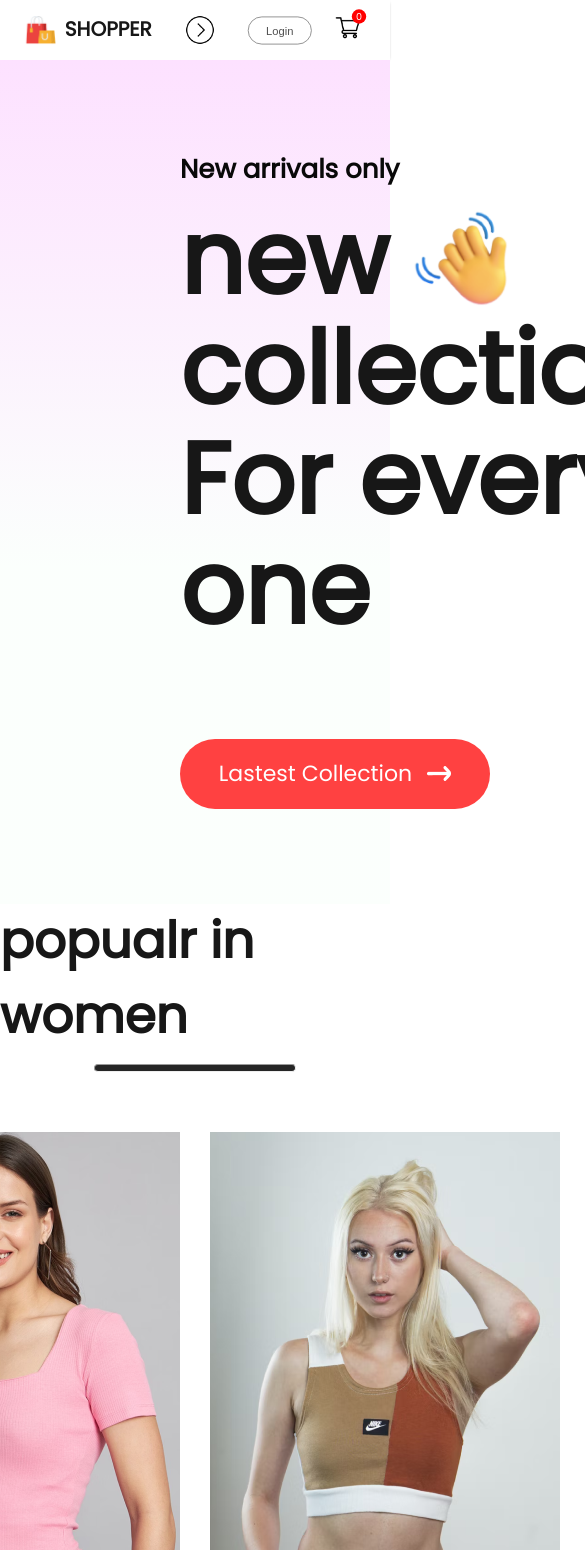
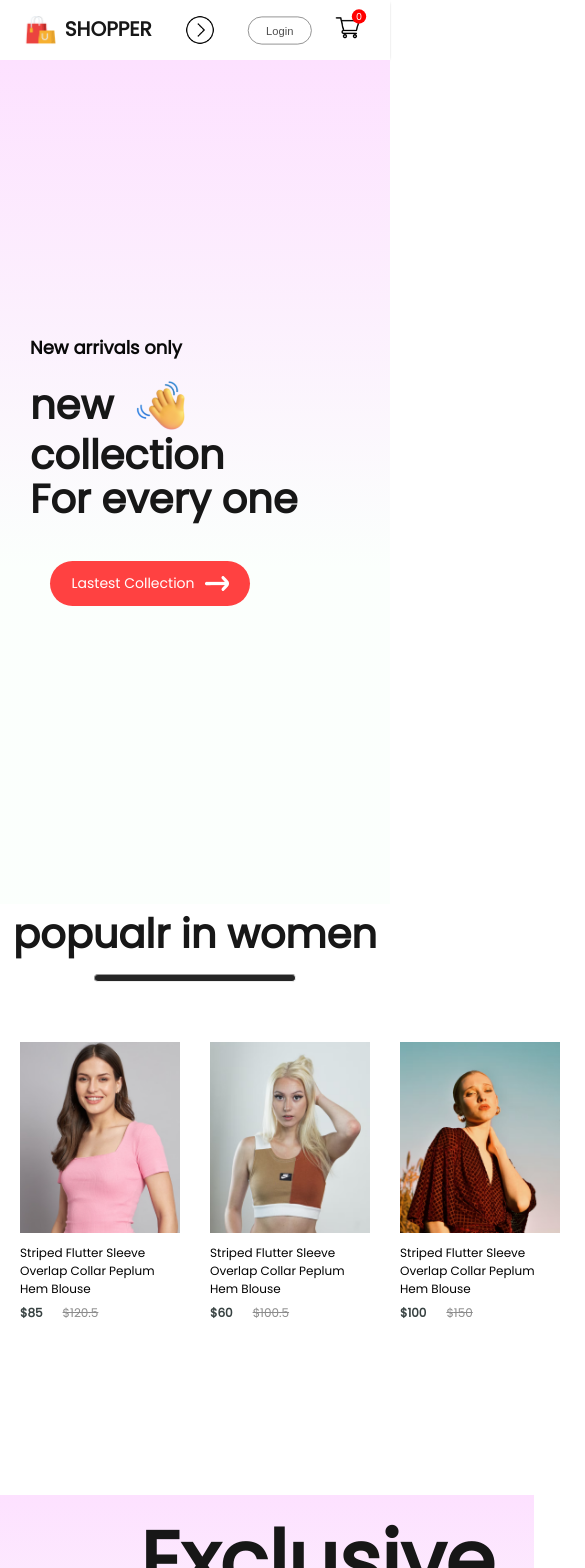
Before and after one commit to zzinue/E-commerce-Frontend, a React (Create React App) app: page / in a window 390 px wide. Shown: the top 1568 px of the page, 585 px wide, since content can reach past the window. Built offline with nearby package versions, Linux system fonts and the light colour scheme.

Commit message:
adding media queires to popular and hero

```diff
--- a/src/Components/Hero/Hero.css
+++ b/src/Components/Hero/Hero.css
@@ -53,3 +53,100 @@
   align-items: center;
   justify-content: center;
 }
+
+@media (max-width: 1280px) {
+  .hero-left {
+    padding-left: 100px;
+  }
+  .hero-left h2 {
+    font-size: 22px;
+  }
+  .hero-left p {
+    font-size: 60px;
+  }
+  .hero-hand-icon img {
+    width: 80px;
+  }
+  .hero-latest-btn {
+    gap: 10px;
+    width: 250px;
+    height: 60px;
+    margin: 20px;
+    font-size: 18px;
+  }
+  .hero-right img {
+    width: 500px;
+  }
+}
+
+@media (max-width: 1024px) {
+  .hero-left {
+    padding-left: 80px;
+  }
+  .hero-left h2 {
+    font-size: 20px;
+  }
+  .hero-left p {
+    font-size: 50px;
+  }
+  .hero-hand-icon img {
+    width: 65px;
+  }
+  .hero-latest-btn {
+    width: 220px;
+    height: 50px;
+
+    font-size: 16px;
+  }
+  .hero-right img {
+    width: 400px;
+  }
+}
+
+@media (max-width: 800px) {
+  .hero-left {
+    padding-left: 30px;
+  }
+  .hero-left h2 {
+    font-size: 16px;
+  }
+  .hero-left p {
+    font-size: 40px;
+  }
+  .hero-hand-icon img {
+    width: 50px;
+  }
+  .hero-latest-btn {
+    width: 175px;
+    height: 40px;
+    font-size: 13px;
+  }
+  .hero-right img {
+    width: 300px;
+  }
+}
+
+@media (max-width: 500px) {
+  .hero {
+    flex-direction: column;
+  }
+  .hero-right {
+    display: none;
+  }
+  .hero-left h2{
+    font-size: 18px;
+
+  }
+  .hero-right p{
+    font-size: 15px;
+  }
+  .hero-hand-icon img{
+    width: 55px;
+  }
+  .hero-latest-btn{
+    width: 200px;
+    height: 45px;
+    font-size: 14px;
+
+  }
+}
--- a/src/Components/Item/Item.css
+++ b/src/Components/Item/Item.css
@@ -1,5 +1,8 @@
 .item {
-  width: 350px;
+  width: 280px;
+}
+.item img{
+  width: 280px;
 }
 .item p {
   margin: 6px 0px;
@@ -24,3 +27,52 @@
   transform: scale(1.05);
   transition: 0.6s;
 }
+ @media(max-width:1280px){
+  .item{
+    width: 220px;
+    font-size: 14px;
+
+  }
+  .item img{
+    width: 220px;
+
+  }
+  .item-price-old,  .item-price-new{
+    font-size: 14px;
+  }
+ }
+ @media(max-width:1024px){
+  .item{
+    width: 170px;
+    font-size: 13px;
+  }
+  .item img:{
+    width: 170px;
+
+  }
+  .item-price-old, .item-price-new{
+      font-size: 13px;
+  }
+ }
+
+ @media(max-width:800px){
+  .item{
+    width: 120px;
+    font-size: 12px;
+  }
+  .item img:{
+    width: 120px;
+
+  }
+  .item-price-old, .item-price-new{
+      font-size: 12px;
+  }
+ }
+ @media(max-width:500px){
+  .item{
+    width: 160px;
+  }
+  .item img{
+    width: 160px;
+  }
+ }
--- a/src/Components/Popular/Popular.css
+++ b/src/Components/Popular/Popular.css
@@ -22,3 +22,11 @@
   display: flex;
   gap: 30px;
 }
+@media(max-width:1280px){
+  .popular{
+    height: 70vh;
+  }
+  .popular h1{
+    font-size: 40px;
+  }
+}
```
